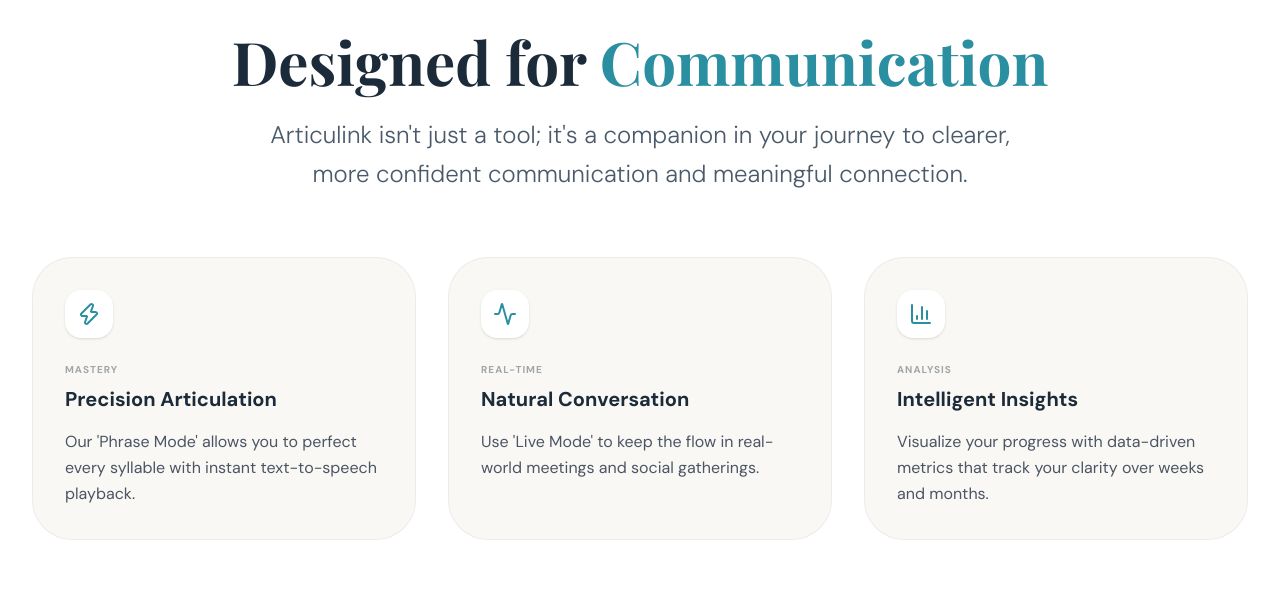
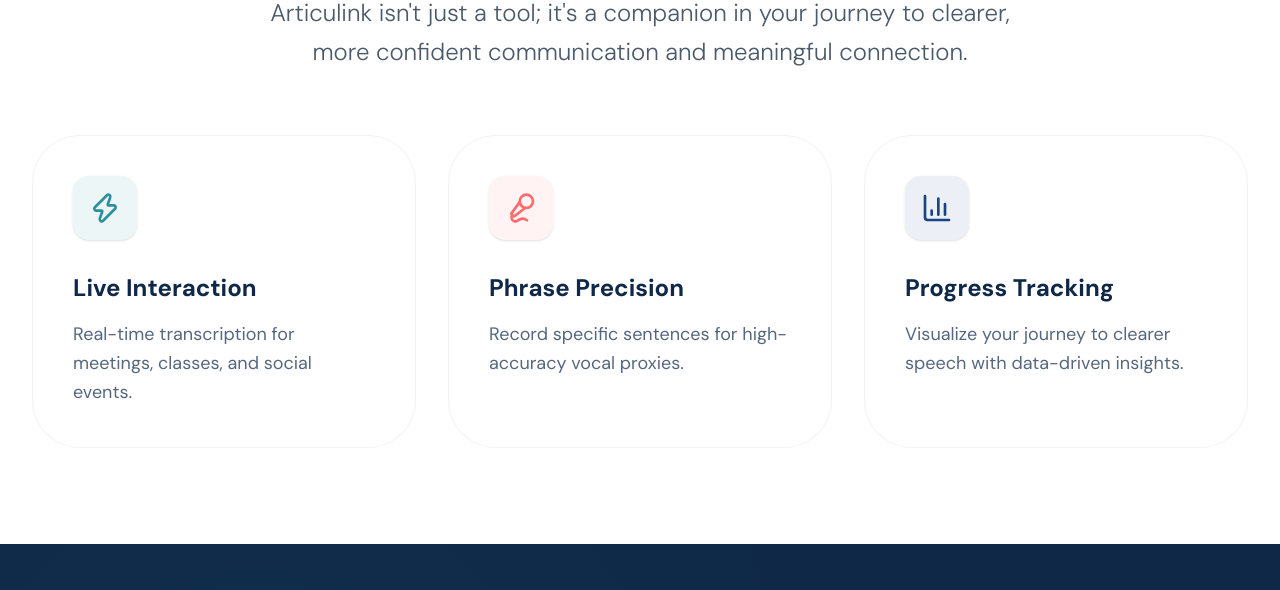
Before and after one commit to Eybri/articulink-ads, a Next.js app: page /how-it-works in a window 1280 px wide. Shown: the part 2738-3328 px from the top of the page. Built offline with nearby package versions, Linux system fonts and the light colour scheme.

Commit message:
feat: add How It Works page with interactive step-by-step guides for Live and Phrase modes

```diff
--- a/src/app/how-it-works/page.tsx
+++ b/src/app/how-it-works/page.tsx
@@ -182,7 +182,7 @@ export default function HowItWorks() {
                   className={`relative group cursor-pointer p-8 rounded-[2.5rem] transition-all duration-500 border border-transparent hover:bg-[#0F2847] hover:shadow-2xl ${(activeSide === "live" && activeIndex === i) ? "bg-white border-black/5 shadow-sm" : ""}`}
                 >
                   <div className="relative z-10">
-                    <div className="flex items-center gap-6 mb-6">
+                    <div className={`flex items-center gap-6 transition-all duration-500 ${(activeSide === "live" && activeIndex === i) ? "mb-6" : "mb-0"}`}>
                       <div
                         className="w-14 h-14 rounded-2xl flex items-center justify-center transition-all duration-500 group-hover:bg-white/10 shrink-0 shadow-sm"
                         style={{ backgroundColor: (activeSide === "live" && activeIndex === i) ? step.color : `${step.color}15` }}
@@ -204,7 +204,7 @@ export default function HowItWorks() {
                           <p className="text-base font-bold mb-4 text-[#0F2847] group-hover:text-teal-400 transition-colors">
                             {step.short}
                           </p>
-                          <p className="text-base leading-relaxed font-bold text-[#0F2847] group-hover:text-white transition-colors">
+                          <p className="text-base leading-relaxed font-normal text-[#0F2847] group-hover:text-white transition-colors">
                             {step.desc}
                           </p>
                         </motion.div>
@@ -283,7 +283,7 @@ export default function HowItWorks() {
                   className={`relative group cursor-pointer p-8 rounded-[2.5rem] transition-all duration-500 border border-transparent hover:bg-[#0F2847] hover:shadow-2xl ${(activeSide === "phrase" && activeIndex === i) ? "bg-white border-black/5 shadow-sm" : ""}`}
                 >
                   <div className="relative z-10">
-                    <div className="flex items-center lg:flex-row-reverse gap-6 mb-6">
+                    <div className={`flex items-center lg:flex-row-reverse gap-6 transition-all duration-500 ${(activeSide === "phrase" && activeIndex === i) ? "mb-6" : "mb-0"}`}>
                       <div
                         className="w-14 h-14 rounded-2xl flex items-center justify-center transition-all duration-500 group-hover:bg-white/10 shrink-0 shadow-sm"
                         style={{ backgroundColor: (activeSide === "phrase" && activeIndex === i) ? step.color : `${step.color}15` }}
@@ -305,7 +305,7 @@ export default function HowItWorks() {
                           <p className="text-base font-bold mb-4 text-[#0F2847] group-hover:text-teal-400 transition-colors">
                             {step.short}
                           </p>
-                          <p className="text-base leading-relaxed font-bold text-[#0F2847] group-hover:text-white transition-colors">
+                          <p className="text-base leading-relaxed font-normal text-[#0F2847] group-hover:text-white transition-colors">
                             {step.desc}
                           </p>
                         </motion.div>
@@ -334,35 +334,45 @@ export default function HowItWorks() {
           <div className="grid md:grid-cols-3 gap-8">
             {[
               {
-                title: "Precision Articulation",
-                desc: "Our 'Phrase Mode' allows you to perfect every syllable with instant text-to-speech playback.",
+                title: "Live Interaction",
+                desc: "Real-time transcription for meetings, classes, and social events.",
                 icon: Zap,
-                label: "Mastery"
+                color: "#2A8FA0", // Teal
+                accent: "#3DAFC4"
               },
               {
-                title: "Natural Conversation",
-                desc: "Use 'Live Mode' to keep the flow in real-world meetings and social gatherings.",
-                icon: Activity,
-                label: "Real-time"
+                title: "Phrase Precision",
+                desc: "Record specific sentences for high-accuracy vocal proxies.",
+                icon: Mic2,
+                color: "#FF6B6B", // Coral
+                accent: "#FF8E8E"
               },
               {
-                title: "Intelligent Insights",
-                desc: "Visualize your progress with data-driven metrics that track your clarity over weeks and months.",
+                title: "Progress Tracking",
+                desc: "Visualize your journey to clearer speech with data-driven insights.",
                 icon: BarChart3,
-                label: "Analysis"
-              }
+                color: "#1A4480", // Royal Blue
+                accent: "#60A5FA"
+              },
             ].map((feature, i) => (
               <motion.div
                 key={i}
-                whileHover={{ y: -5 }}
-                className="p-8 rounded-[2.5rem] bg-[#FAF8F4] border border-black/5 hover:shadow-xl transition-all"
+                whileHover={{ y: -10 }}
+                className="group relative p-10 rounded-[3rem] transition-all duration-500 bg-white border border-black/5 hover:bg-[#0F2847] hover:shadow-2xl cursor-default"
+                style={{ "--hover-accent": feature.accent } as React.CSSProperties}
               >
-                <div className="w-12 h-12 rounded-2xl bg-white shadow-sm flex items-center justify-center mb-6">
-                  <feature.icon className="w-6 h-6" style={{ color: C.teal }} />
+                <div className="relative z-10">
+                  <div
+                    className="w-16 h-16 rounded-2xl flex items-center justify-center mb-8 transition-all duration-500 group-hover:bg-white/10 shadow-sm"
+                    style={{ backgroundColor: `${feature.color}15` }}
+                  >
+                    <feature.icon className="w-8 h-8 transition-colors group-hover:text-[var(--hover-accent)]" style={{ color: feature.color }} />
+                  </div>
+                  <h3 className="text-2xl font-bold mb-4 text-[#0F2847] group-hover:text-[var(--hover-accent)] transition-colors duration-500">{feature.title}</h3>
+                  <p className="text-lg leading-relaxed font-normal text-[#0F2847] group-hover:text-white transition-colors duration-500 opacity-70 group-hover:opacity-100">
+                    {feature.desc}
+                  </p>
                 </div>
-                <span className="text-[10px] font-bold uppercase tracking-widest opacity-40 mb-2 block">{feature.label}</span>
-                <h3 className="text-xl font-bold mb-4">{feature.title}</h3>
-                <p className="text-gray-600 leading-relaxed">{feature.desc}</p>
               </motion.div>
             ))}
           </div>
@@ -443,33 +453,40 @@ export default function HowItWorks() {
                   icon: Mic2,
                   title: "Voice to Text",
                   desc: "Turn your speech into text instantly. Choose between High Precision for perfect spelling or Real-Time for fast, live conversations.",
-                  color: "#1A4480"
+                  color: "#1A4480", // Royal Blue
+                  accent: "#60A5FA"
                 },
                 {
                   icon: Zap,
                   title: "AI Chat Assistant",
                   desc: "Use our smart chatbot powered by Google Gemini to help you find the right words or translate thoughts between Tagalog and English.",
-                  color: "#2A8FA0"
+                  color: "#2A8FA0", // Teal
+                  accent: "#3DAFC4"
                 },
                 {
                   icon: MapPin,
                   title: "Find a Clinic",
                   desc: "Easily find and contact speech clinics and specialists near you across the Philippines with our built-in interactive map.",
-                  color: "#1A4480"
+                  color: "#FF6B6B", // Coral
+                  accent: "#FF8E8E"
                 }
               ].map((feat, i) => (
                 <motion.div
                   key={i}
                   initial="initial"
                   whileHover="hover"
-                  className="group relative p-10 rounded-[3rem] bg-[#FAF8F4] border border-black/5 hover:bg-[#0F2847] transition-all duration-500 cursor-pointer overflow-hidden shadow-sm hover:shadow-2xl"
+                  className="group relative p-10 rounded-[3rem] bg-white border border-black/5 hover:bg-[#0F2847] transition-all duration-500 cursor-pointer overflow-hidden shadow-sm hover:shadow-2xl"
+                  style={{ "--hover-accent": feat.accent } as React.CSSProperties}
                 >
                   <div className="relative z-10">
                     <div className="flex items-center gap-6 mb-6">
-                      <div className="w-16 h-16 rounded-3xl bg-white group-hover:bg-white/10 flex items-center justify-center shrink-0 border border-black/5 group-hover:border-white/20 transition-all duration-500">
-                        <feat.icon className="w-8 h-8 group-hover:text-teal-400 transition-colors" style={{ color: feat.color }} />
+                      <div
+                        className="w-16 h-16 rounded-3xl flex items-center justify-center shrink-0 transition-all duration-500 group-hover:bg-white/10 shadow-sm"
+                        style={{ backgroundColor: `${feat.color}15` }}
+                      >
+                        <feat.icon className="w-8 h-8 transition-colors group-hover:text-[var(--hover-accent)]" style={{ color: feat.color }} />
                       </div>
-                      <h3 className="text-2xl font-bold text-[#0F2847] group-hover:text-white transition-colors duration-500">{feat.title}</h3>
+                      <h3 className="text-2xl font-bold text-[#0F2847] group-hover:text-[var(--hover-accent)] transition-colors duration-500">{feat.title}</h3>
                     </div>
 
                     <motion.div
@@ -480,13 +497,11 @@ export default function HowItWorks() {
                       transition={{ duration: 0.4, ease: [0.23, 1, 0.32, 1] }}
                       className="overflow-hidden"
                     >
-                      <p className="text-base leading-relaxed text-slate-600 group-hover:text-white/80 transition-colors duration-500 pt-2">
+                      <p className="text-lg leading-relaxed font-normal text-[#0F2847] group-hover:text-white transition-colors duration-500 pt-2 opacity-70 group-hover:opacity-100">
                         {feat.desc}
                       </p>
                     </motion.div>
                   </div>
-
-                  <div className="absolute inset-0 bg-gradient-to-br from-[#1A4480] to-[#0F2847] opacity-0 group-hover:opacity-100 transition-opacity duration-500" />
                 </motion.div>
               ))}
             </div>
@@ -527,33 +542,40 @@ export default function HowItWorks() {
                   icon: BarChart3,
                   title: "Track Progress",
                   desc: "See how much you've improved. Our app automatically records your speech clarity and speed so you can celebrate your milestones.",
-                  color: "#3DAFC4"
+                  color: "#FF9F43", // Orange
+                  accent: "#FFB347"
                 },
                 {
                   icon: Globe,
                   title: "English & Tagalog",
                   desc: "Speak naturally in both English and Tagalog. Articulink is specially designed to understand and translate between both languages smoothly.",
-                  color: "#2A8FA0"
+                  color: "#2A8FA0", // Teal
+                  accent: "#3DAFC4"
                 },
                 {
                   icon: Cloud,
                   title: "Safe & Private",
                   desc: "Your data is always protected. All your recordings and history are securely saved and encrypted, so only you can access them.",
-                  color: "#0F2847"
+                  color: "#3DAFC4", // Teal Light
+                  accent: "#7EE7F7"
                 }
               ].map((feat, i) => (
                 <motion.div
                   key={i}
                   initial="initial"
                   whileHover="hover"
-                  className="group relative p-10 rounded-[3rem] bg-[#FAF8F4] border border-black/5 hover:bg-[#0F2847] transition-all duration-500 cursor-pointer overflow-hidden shadow-sm hover:shadow-2xl lg:text-right"
+                  className="group relative p-10 rounded-[3rem] bg-white border border-black/5 hover:bg-[#0F2847] transition-all duration-500 cursor-pointer overflow-hidden shadow-sm hover:shadow-2xl lg:text-right"
+                  style={{ "--hover-accent": feat.accent } as React.CSSProperties}
                 >
                   <div className="relative z-10">
                     <div className="flex items-center lg:flex-row-reverse gap-6 mb-6">
-                      <div className="w-16 h-16 rounded-3xl bg-white group-hover:bg-white/10 flex items-center justify-center shrink-0 border border-black/5 group-hover:border-white/20 transition-all duration-500">
-                        <feat.icon className="w-8 h-8 group-hover:text-teal-400 transition-colors" style={{ color: feat.color }} />
+                      <div
+                        className="w-16 h-16 rounded-3xl flex items-center justify-center shrink-0 transition-all duration-500 group-hover:bg-white/10 shadow-sm"
+                        style={{ backgroundColor: `${feat.color}15` }}
+                      >
+                        <feat.icon className="w-8 h-8 transition-colors group-hover:text-[var(--hover-accent)]" style={{ color: feat.color }} />
                       </div>
-                      <h3 className="text-2xl font-bold text-[#0F2847] group-hover:text-white transition-colors duration-500">{feat.title}</h3>
+                      <h3 className="text-2xl font-bold text-[#0F2847] group-hover:text-[var(--hover-accent)] transition-colors duration-500">{feat.title}</h3>
                     </div>
 
                     <motion.div
@@ -564,13 +586,11 @@ export default function HowItWorks() {
                       transition={{ duration: 0.4, ease: [0.23, 1, 0.32, 1] }}
                       className="overflow-hidden"
                     >
-                      <p className="text-base leading-relaxed text-slate-600 group-hover:text-white/80 transition-colors duration-500 pt-2">
+                      <p className="text-lg leading-relaxed font-medium text-[#0F2847] group-hover:text-white transition-colors duration-500 pt-2 opacity-70 group-hover:opacity-100">
                         {feat.desc}
                       </p>
                     </motion.div>
                   </div>
-
-                  <div className="absolute inset-0 bg-gradient-to-bl from-[#1A4480] to-[#0F2847] opacity-0 group-hover:opacity-100 transition-opacity duration-500" />
                 </motion.div>
               ))}
             </div>
```
